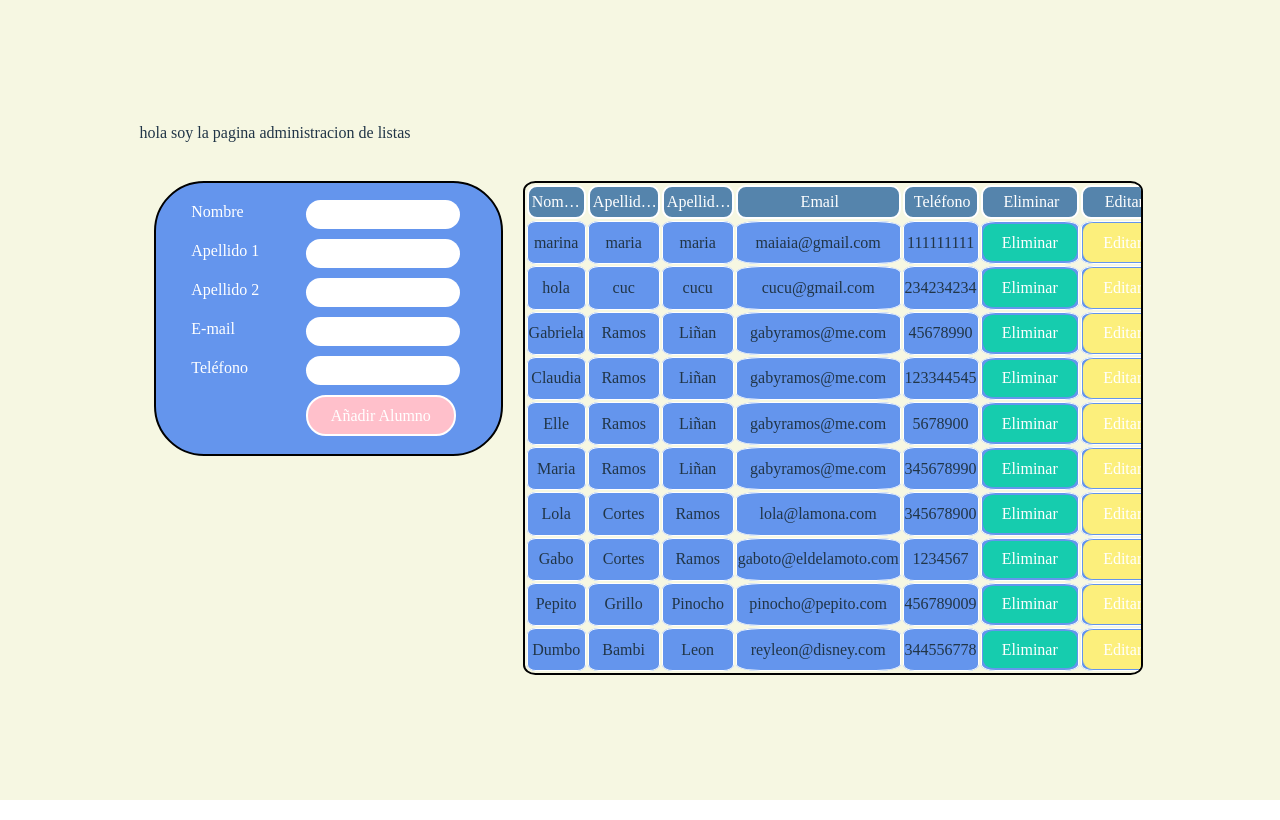
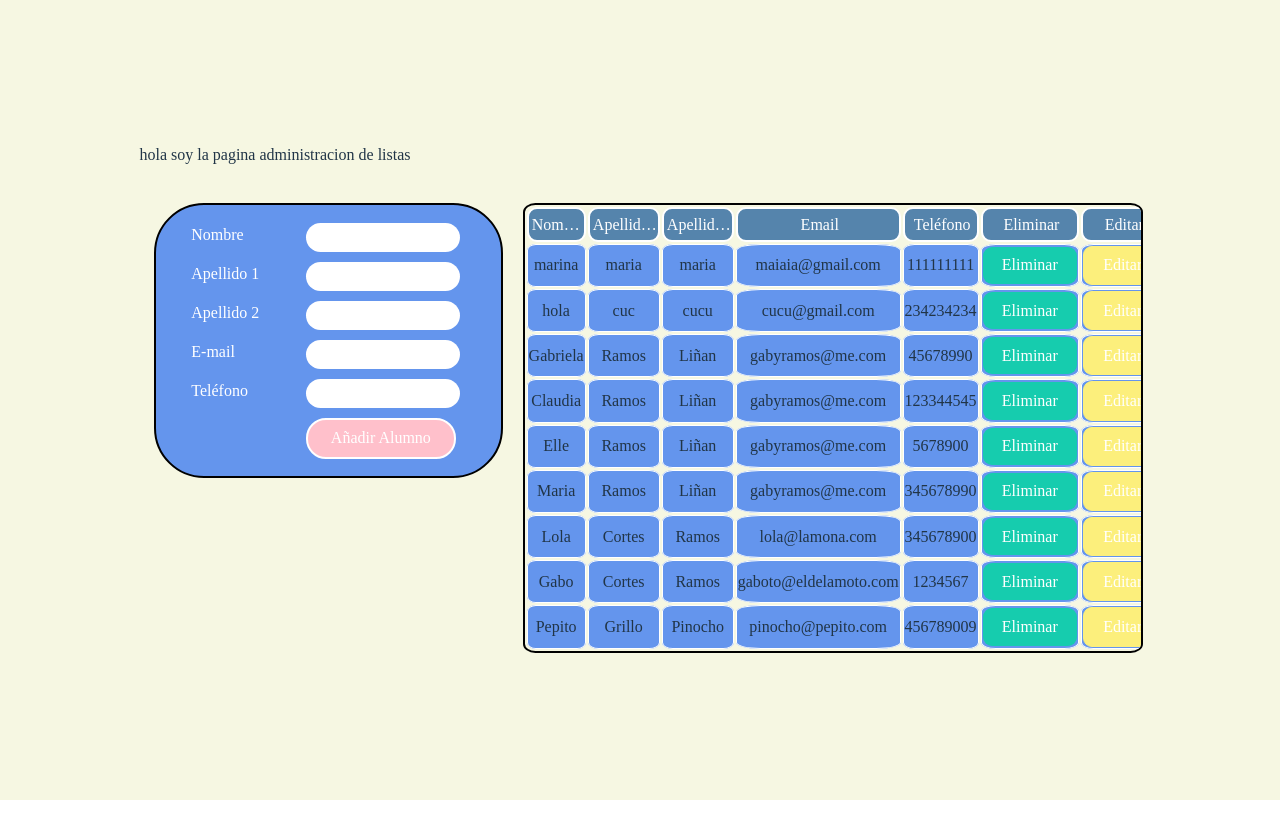
Before and after one commit to Claudia-Arias/Proyecto4, a React (Vite) app in the folder React4/: page /AdminList in a window 1280 px wide. Built offline with nearby package versions, Linux system fonts and the light colour scheme; data requests are answered from the project's data file; the HTML template or start-up script is replaced by a standard one.

Commit message:
Changes in ListAll

```diff
--- a/React4/db.json
+++ b/React4/db.json
@@ -71,14 +71,6 @@
       "apellido2": "Pinocho",
       "email": "pinocho@pepito.com",
       "telefono": "456789009"
-    },
-    {
-      "id": "10",
-      "nombre": "Dumbo",
-      "apellido": "Bambi",
-      "apellido2": "Leon",
-      "email": "reyleon@disney.com",
-      "telefono": "344556778"
     }
   ]
 }
--- a/React4/src/components/listAll/ListAll.css
+++ b/React4/src/components/listAll/ListAll.css
@@ -1,14 +1,14 @@
-.mostrarDatos{
+.mostrarDatos {
   overflow-x: auto; /* Agrega barra de desplazamiento horizontal si es necesario */
   overflow-y: auto; /* Agrega barra de desplazamiento vertical si es necesario */
   margin-right: 2%;
 }
 
-th{
+th {
   font-weight: normal;
   width: fit-content;
   border: solid white 1px;
-    border-radius: 15%;;
+  border-radius: 15%;
 }
 
 .seccion_datos {
@@ -23,10 +23,9 @@ th{
   font-size: 14px;
   table-layout: fixed;
   border-collapse: collapse;
-    background-color: #95D1CC;
+  background-color: #95d1cc;
   padding: 0;
 }
-
 
 .tablaDatos td {
   text-align: left;
@@ -35,13 +34,12 @@ th{
   font-family: cursive;
 }
 
-
 .tablaDatos {
   width: 100%;
 }
 
 .tablaHead th {
-    background-color: #5584AC;
+  background-color: #5584ac;
   padding: 0.5%;
   padding-right: 0;
   text-align: center;
@@ -50,21 +48,28 @@ th{
   color: white;
   font-family: cursive;
   font-weight: normal;
-    width:max-content;
+  width: max-content;
 }
-
 
 tbody tr {
   cursor: pointer;
   background-color: cornflowerblue;
-    width:fit-content;
-    font-family:cursive;
-    font-weight:normal;
+  width: fit-content;
+  font-family: cursive;
+  font-weight: normal;
 }
 
 tbody tr:hover {
-    background: white;
+  background: rgb(219, 245, 180);
+  color: black;
+}
 
+tbody tr:active {
+  background-color: aqua;
+}
+
+.selected{
+    background-color: yellow;
 }
 
 #celdaNombre,
@@ -78,27 +83,24 @@ tbody tr:hover {
   overflow: hidden;
   text-overflow: ellipsis;
   width: fit-content;
-    margin:0;
-
+  margin: 0;
 }
 
-th, td {
+th,
+td {
   width: 1%; /* Dividir igualmente en tres columnas */
 }
 
-@media screen and ( max-width:430px) {
-
+@media screen and (max-width: 430px) {
   .form_content {
-        display:flex;
+    display: flex;
     flex-direction: column;
-        gap:50px;
+    gap: 50px;
     width: 98%;
     padding-top: 2%;
     padding-left: 0.5%;
     padding-bottom: 1%;
-        height:fit-content;
+    height: fit-content;
     margin: 1%;
   }
-
-
 }
--- a/React4/src/components/listAll/ListAll.jsx
+++ b/React4/src/components/listAll/ListAll.jsx
@@ -30,13 +30,24 @@ function ListAll({ onRowClick }) {
     //LLamo a getData() para traer los datos
     getData();
 
+    function TableRow(props) {
+        const [isSelected, setIsSelected] = useState(false);
+
+        const handleClick = () => {
+            setIsSelected(!isSelected);
+        }
+    };
+
+    TableRow();
+
     return (
         <>
             <section className='mostrarDatos'>
                 <section className="seccion_datos">
                     <table id="tablaDatos" className="tablaDatos" >
                         <thead className="tablaHead">
-                            <tr>
+                            <tr className={isSelected ? 'selected' : ''} onClick={handleClick}>
+                                {props.children}
                                 <th name="celdaName" id="celdaNombre" >Nombre</th>
                                 <th name="celdaApellido1" id="celdaApellido">Apellido 1</th>
                                 <th name="celdaApellido2" id="celdaApellido2">Apellido 2</th>
```
Lines whose indentation alone changed are shown as unchanged.
